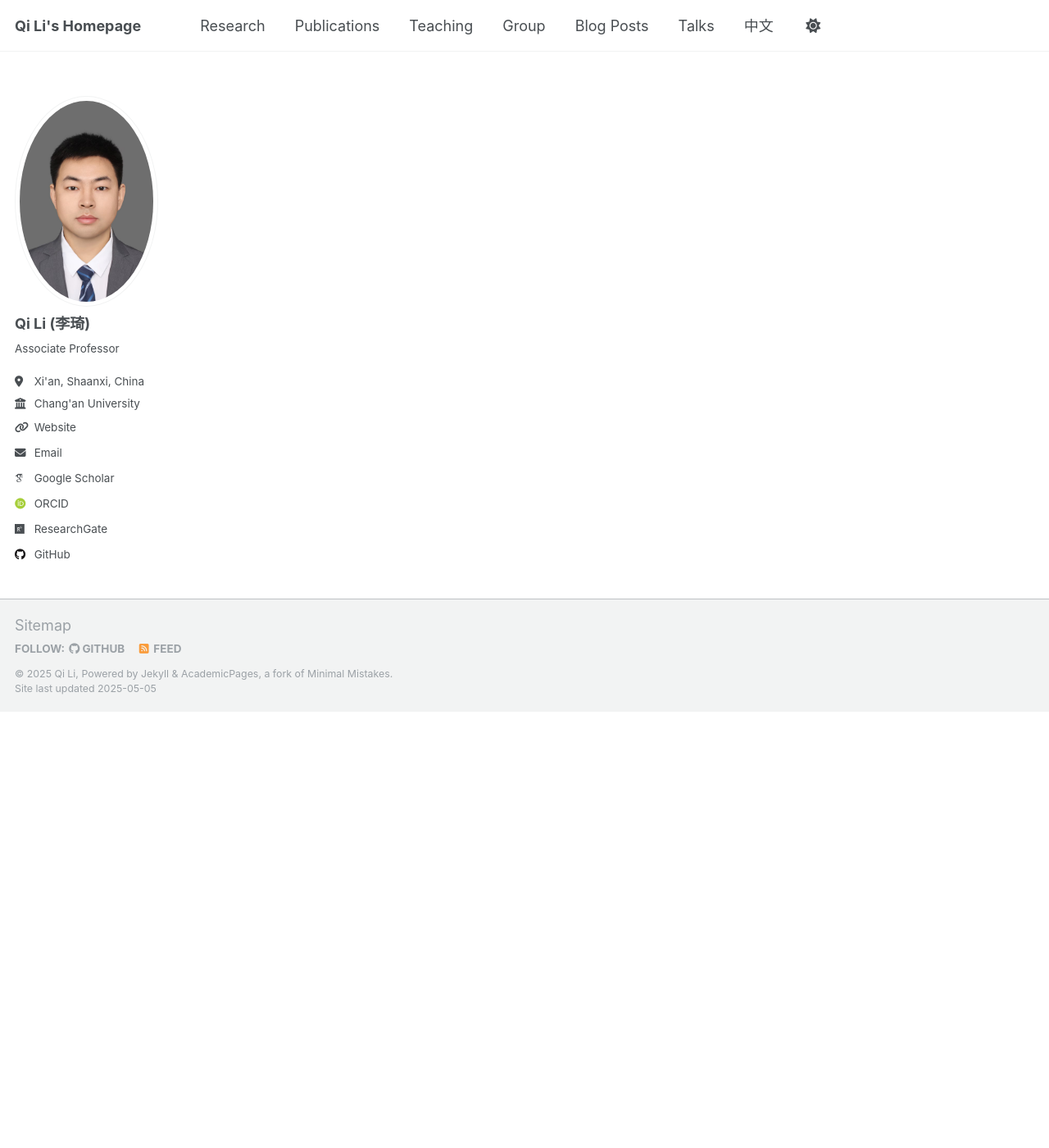
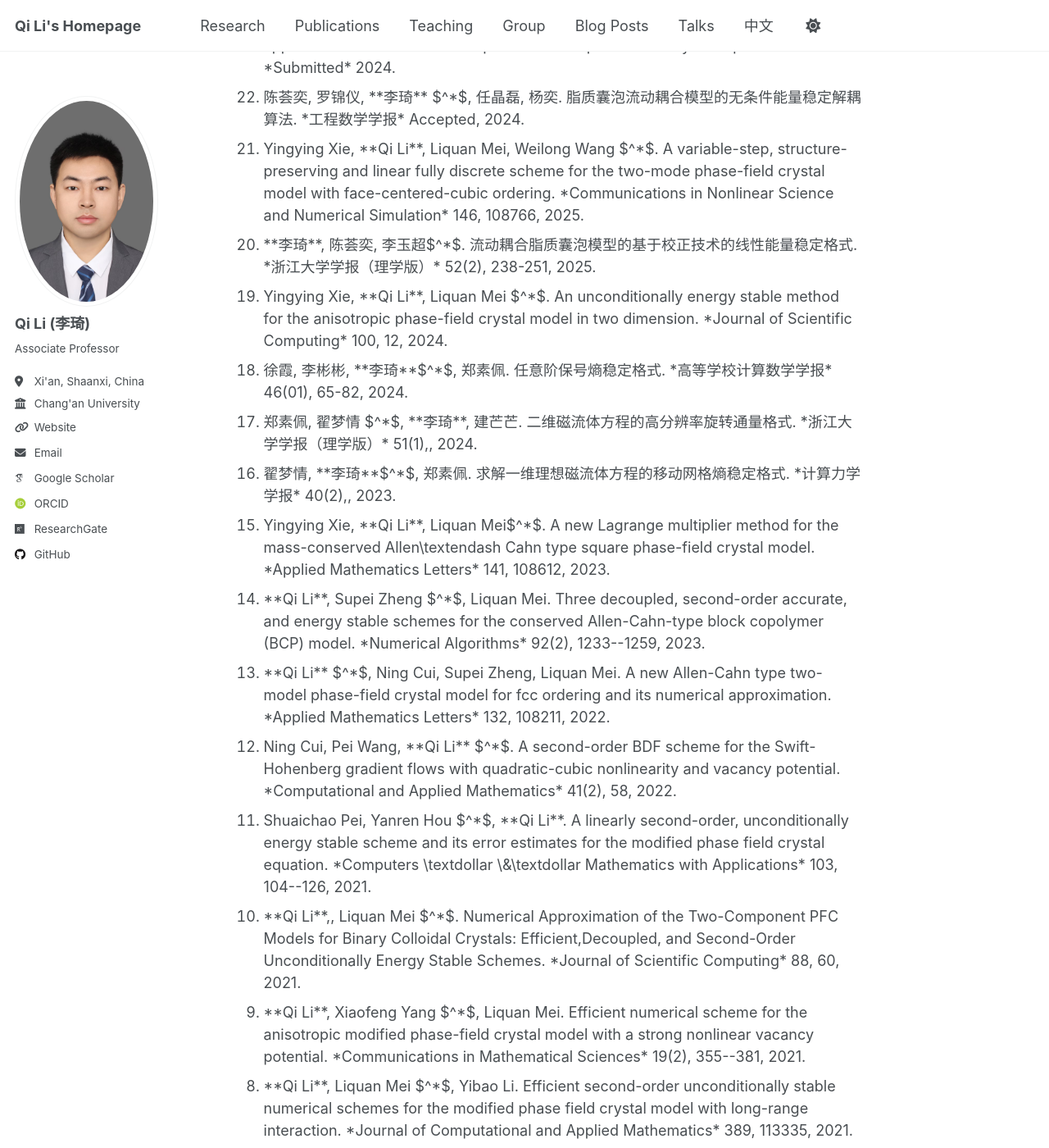
Before and after one commit to liqihao2000/liqihao2000.github.io, a Jekyll site: the page built from _publications/paper.md, in a window 1280 px wide and 1400 px high, scrolled down 532 px. Shown: the whole window at 82% size. Built offline with Jekyll 4.4.1, drawn with Linux system fonts in a browser that asks for light colours; some web fonts are replaced; some of the changed text lies outside the part shown.

Commit message:
update info

```diff
--- a/_publications/paper.md
+++ b/_publications/paper.md
@@ -3,7 +3,59 @@ title: Publications
 ---
 
 <ol reversed>
-  <li>[26] 内容1</li>
-  <li>[25] 内容2</li>
-  <li>[24] 内容3</li>
+  <li> **Qi Li**, Ning Cui, Yanqing He, Yingying Xie, Xiaoli Lu $^*$. Global constraints preserving schemes for the phase-field elastic bending energy model of lipid vesicles. *Submitted* 2025.</li>
+
+  <li> Mengchun Yuan, **Qi Li** $^*$, Liquan Mei. Efficient numerical schemes for the conserved Allen-Cahn phase-field surfactant system based on high order supplementary variable method. *Submitted* 2025.</li>
+
+  <li> Mengchun Yuan, **Qi Li** $^*$. Structure-Preserving Numerical Methods for Phase Field Surfactant Models Based on the Supplemental Variable Method (SVM). *Submitted* 2024.</li>
+
+  <li> Jingjing Song, Yanqing He, **Qi Li** $^*$. Global constraints preserving Lagrange multiplier approach for the phase-field vesicle membrane model. *Submitted* 2024.</li>
+
+  <li> Linlin Bu, **Qi Li** $^*$, Liquan Mei, Ying Wang. A new Lagrange multiplier approach for the fractional-in-space modified phase field crystal equation. *Submitted* 2024.</li>
+
+  <li> 陈荟奕, 罗锦仪, **李琦** $^*$, 任晶磊, 杨奕. 脂质囊泡流动耦合模型的无条件能量稳定解耦算法. *工程数学学报* Accepted, 2024.</li>
+
+  <li> Yingying Xie, **Qi Li**, Liquan Mei, Weilong Wang $^*$. A variable-step, structure-preserving and linear fully discrete scheme for the two-mode phase-field crystal model with face-centered-cubic ordering. *Communications in Nonlinear Science and Numerical Simulation* 146, 108766, 2025.</li>
+
+  <li> **李琦**, 陈荟奕, 李玉超$^*$. 流动耦合脂质囊泡模型的基于校正技术的线性能量稳定格式. *浙江大学学报（理学版）* 52(2), 238-251, 2025.</li>
+
+  <li> Yingying Xie, **Qi Li**, Liquan Mei $^*$. An unconditionally energy stable method for the anisotropic phase-field crystal model in two dimension. *Journal of Scientific Computing* 100, 12, 2024.</li>
+
+  <li> 徐霞,  李彬彬,  **李琦**$^*$,  郑素佩. 任意阶保号熵稳定格式. *高等学校计算数学学报* 46(01), 65-82, 2024.</li>
+
+  <li> 郑素佩, 翟梦情 $^*$, **李琦**, 建芒芒. 二维磁流体方程的高分辨率旋转通量格式. *浙江大学学报（理学版）* 51(1),, 2024.</li>
+
+  <li> 翟梦情, **李琦**$^*$, 郑素佩. 求解一维理想磁流体方程的移动网格熵稳定格式. *计算力学学报* 40(2),, 2023.</li>
+
+  <li> Yingying Xie, **Qi Li**, Liquan Mei$^*$. A new Lagrange multiplier method for the mass-conserved Allen\textendash Cahn type square phase-field crystal model. *Applied Mathematics Letters* 141, 108612, 2023.</li>
+
+  <li> **Qi Li**, Supei Zheng $^*$, Liquan Mei. Three decoupled, second-order accurate, and energy stable schemes for the conserved Allen-Cahn-type block copolymer (BCP) model. *Numerical Algorithms* 92(2), 1233--1259, 2023.</li>
+
+  <li> **Qi Li** $^*$, Ning Cui, Supei Zheng, Liquan Mei. A new Allen-Cahn type two-model phase-field crystal model for fcc ordering and its numerical approximation. *Applied Mathematics Letters* 132, 108211, 2022.</li>
+
+  <li> Ning Cui, Pei Wang, **Qi Li** $^*$. A second-order BDF scheme for the Swift-Hohenberg gradient flows with quadratic-cubic nonlinearity and vacancy potential. *Computational and Applied Mathematics* 41(2), 58, 2022.</li>
+
+  <li> Shuaichao Pei, Yanren Hou $^*$, **Qi Li**. A linearly second-order, unconditionally energy stable scheme and its error estimates for the modified phase field crystal equation. *Computers \textdollar \&\textdollar  Mathematics with Applications* 103, 104--126, 2021.</li>
+
+  <li> **Qi Li**,, Liquan Mei $^*$. Numerical Approximation of the Two-Component PFC Models for Binary Colloidal Crystals: Efficient,Decoupled, and Second-Order Unconditionally Energy Stable Schemes. *Journal of Scientific Computing* 88, 60, 2021.</li>
+
+  <li> **Qi Li**, Xiaofeng Yang $^*$, Liquan Mei. Efficient numerical scheme for the anisotropic modified phase-field crystal model with a strong nonlinear vacancy potential. *Communications in Mathematical Sciences* 19(2), 355--381, 2021.</li>
+
+  <li> **Qi Li**, Liquan Mei $^*$, Yibao Li. Efficient second-order unconditionally stable numerical schemes for the modified phase field crystal model with long-range interaction. *Journal of Computational and Applied Mathematics* 389, 113335, 2021.</li>
+
+  <li> **Qi Li**, Xi Li, Xiaofeng Yang $^*$, Liquan Mei. Highly efficient and linear numerical schemes with unconditional energy stability for the anisotropic phase-field crystal model. *Journal of Computational and Applied Mathematics* 383, 113122, 2021.</li>
+
+  <li> **Qi Li**,, Liquan Mei $^*$. Efficient, decoupled, and second-order unconditionally energy stable numerical schemes for the coupled Cahn--Hilliard system in copolymer/homopolymer mixtures. *Computer Physics Communications* 260, 107290, 2021.</li>
+
+  <li> **Qi Li**, Liquan Mei $^*$, Xiaofeng Yang, Yibao Li. Efficient numerical schemes with unconditional energy stabilities for the modified phase field crystal equation. *Advances in Computational Mathematics* 45(3), 1551--1580, 2019.</li>
+
+  <li> Ying Wang, **Qi Li**, Liquan Mei $^*$. A linear, symmetric and energy-conservative scheme for the
+space-fractional Klein--Gordon--Schr\"odinger equations. *Applied Mathematics Letters* 95, 104--113, 2019.</li>
+
+  <li> Ying Wang, Liquan Mei $^*$, **Qi Li**, Linlin Bu. Split-step spectral Galerkin method for the two-dimensional
+nonlinear space-fractional Schr\"odinger equation. *Applied Numerical Mathematics* 136, 257--278, 2019.</li>
+
+  <li> **Qi Li**, Liquan Mei $^*$, Bo You. A second-order, uniquely solvable, energy stable BDF numerical scheme for the phase field crystal model. *Applied Numerical Mathematics* 134, 46--65, 2018.</li>
+
+  <li> **Qi Li**, Liquan Mei $^*$. Local momentum-preserving algorithms for the GRLW equation. *Applied Mathematics and Computation* 330, 77-92, 2018.</li>
 </ol>
```
